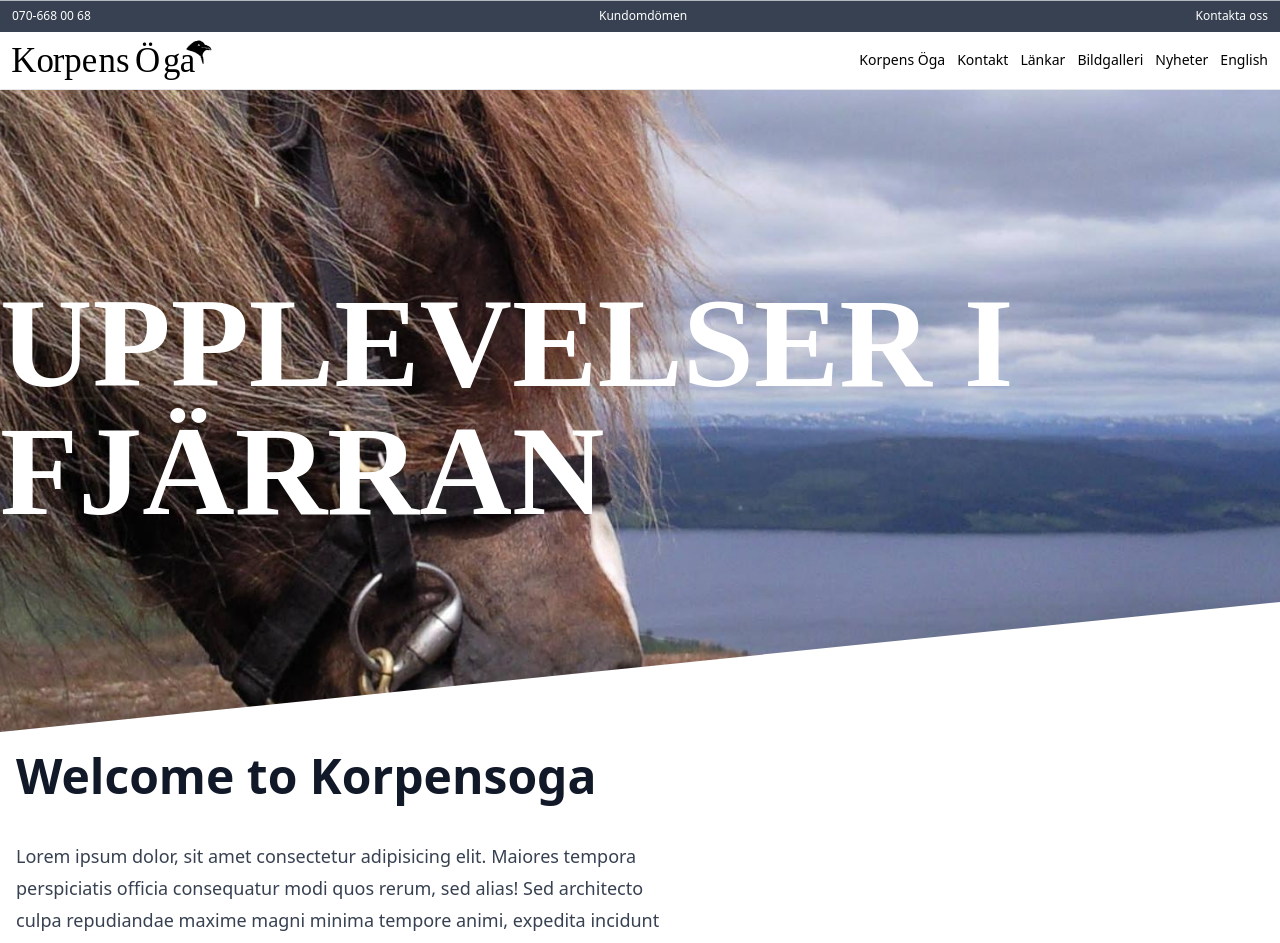
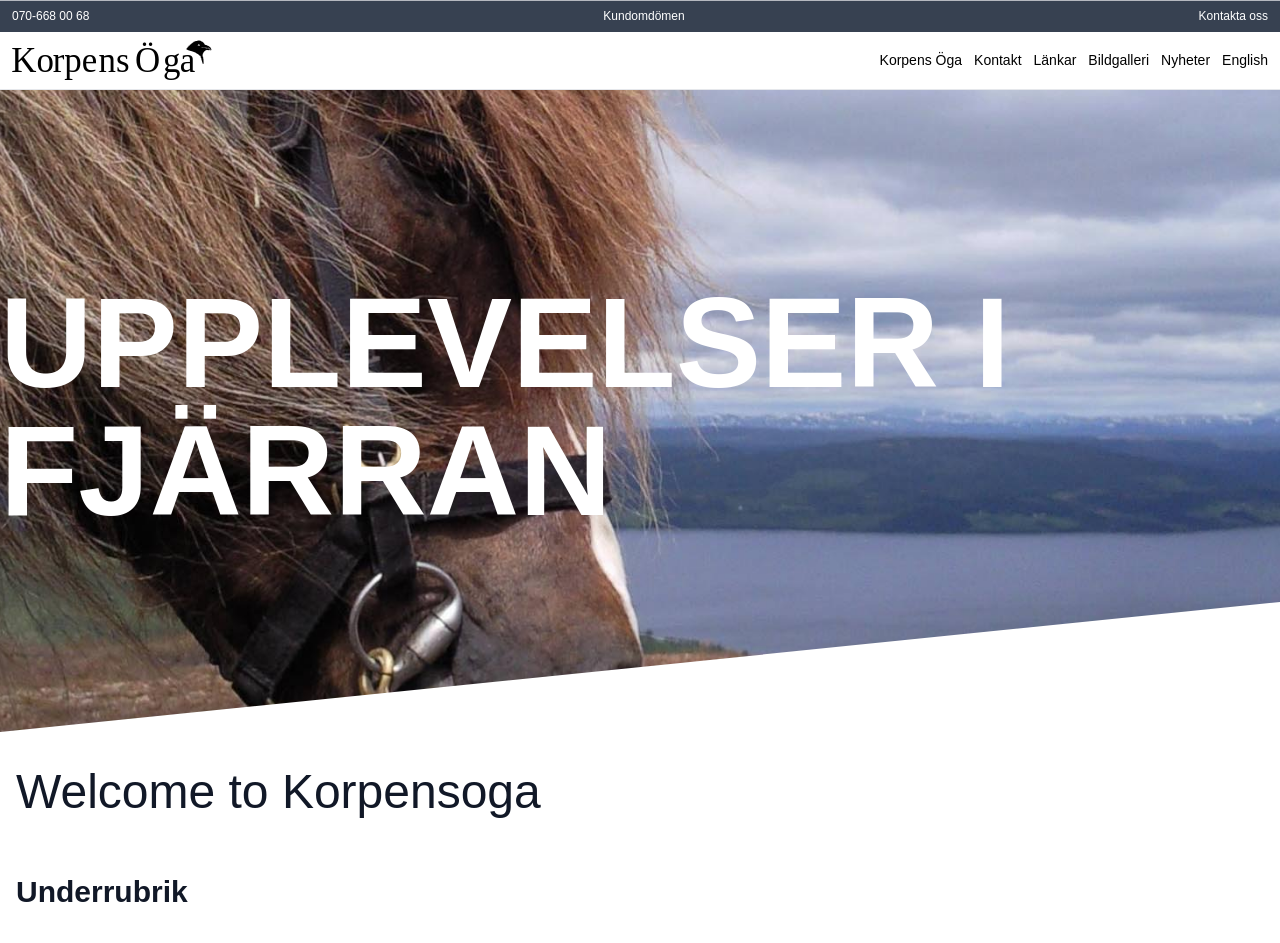
Before and after one commit to tomascoox/korpensoga2023, a Next.js app: page / in a window 1280 px wide. Shown: the top 943 px of the page. Built offline with nearby package versions, Linux system fonts and the light colour scheme.

Commit message:
extensive tweaking of the font-system

```diff
--- a/src/pages/index.tsx
+++ b/src/pages/index.tsx
@@ -15,9 +15,10 @@ export default function Home() {
             <div className="mt-[50px] md:mt-[50px]">
                 <Hero />
             </div>
-            <main className="container mx-auto px-4 mt-[20px] md:mt-[20px] mb-4">
+            <main className="container mx-auto px-4 mt-[36px] md:mt-[36px] mb-4">
                 <div className="prose prose-lg">
                     <h1>Welcome to Korpensoga</h1>
+                    <h2>Underrubrik</h2>
                     <p>
                         Lorem ipsum dolor, sit amet consectetur adipisicing elit. Maiores tempora perspiciatis officia consequatur modi quos rerum,
                         sed alias! Sed architecto culpa repudiandae maxime magni minima tempore animi, expedita incidunt ducimus fugit sit assumenda
@@ -25,6 +26,7 @@ export default function Home() {
                         perspiciatis officia consequatur modi quos rerum, sed alias! Sed architecto culpa repudiandae maxime magni minima tempore
                         animi, expedita incidunt ducimus fugit sit assumenda pariatur neque natus asperiores, officia recusandae.
                     </p>
+                    <h2>Underrubrik</h2>
                     <p>
                         Lorem ipsum dolor, sit amet consectetur adipisicing elit. Maiores tempora perspiciatis officia consequatur modi quos rerum,
                         sed alias! Sed architecto culpa repudiandae maxime magni minima tempore animi, expedita incidunt ducimus fugit sit assumenda
--- a/src/styles/globals.css
+++ b/src/styles/globals.css
@@ -2,7 +2,10 @@
 @tailwind components;
 @tailwind utilities;
 
+@import url('https://fonts.googleapis.com/css2?family=Manuale:wght@400;500;600;700&display=swap');
+@import url('https://fonts.googleapis.com/css2?family=Montserrat:wght@300;400;500;600;700&display=swap');
 @import url('https://fonts.googleapis.com/css2?family=Bebas+Neue&display=swap');
+
 
 :root {
     --foreground-rgb: 0, 0, 0;
@@ -10,14 +13,6 @@
     --background-end-rgb: 255, 255, 255;
 }
 
-/* @media (prefers-color-scheme: dark) {
-  :root {
-    --foreground-rgb: 255, 255, 255;
-    --background-start-rgb: 0, 0, 0;
-    --background-end-rgb: 0, 0, 0;
-  }
-} */
-
 body {
     color: rgb(var(--foreground-rgb));
     background-color: white;
--- a/tailwind.config.js
+++ b/tailwind.config.js
@@ -1,4 +1,3 @@
-/** @type {import('tailwindcss').Config} */
 module.exports = {
     content: ['./src/pages/**/*.{js,ts,jsx,tsx}', './src/components/**/*.{js,ts,jsx,tsx}', './src/app/**/*.{js,ts,jsx,tsx}'],
     theme: {
@@ -8,8 +7,42 @@ module.exports = {
                 'gradient-conic': 'conic-gradient(from 180deg at 50% 50%, var(--tw-gradient-stops))',
             },
             fontFamily: {
-                'bebas-neue': ['"Bebas Neue"', 'normal'],
-              },
+                serif: ['Manuale', 'serif'],
+                sans: ['Montserrat', 'sans-serif'],
+                'bebas-neue': ['Bebas Neue', 'sans-serif'],
+            },
+            typography: theme => ({
+                DEFAULT: {
+                    css: {
+                        h1: {
+                            fontFamily: `${theme('fontFamily.bebas-neue')}`,
+                            fontSize: '3rem',
+                            fontWeight: '400',
+                        },
+                        h2: {
+                            fontFamily: `${theme('fontFamily.sans')}`,
+                            fontWeight: '600',
+                        },
+                        h3: {
+                            fontFamily: `${theme('fontFamily.sans')}`,
+                        },
+                        h4: {
+                            fontFamily: `${theme('fontFamily.sans')}`,
+                        },
+                        h5: {
+                            fontFamily: `${theme('fontFamily.sans')}`,
+                        },
+                        h6: {
+                            fontFamily: `${theme('fontFamily.sans')}`,
+                        },
+                        p: {
+                            fontFamily: `${theme('fontFamily.serif')}`,
+                            fontSize: '1.3rem',
+                            lineHeight: '1.4',
+                        },
+                    },
+                },
+            }),
         },
     },
     plugins: [require('@tailwindcss/typography')],
```
